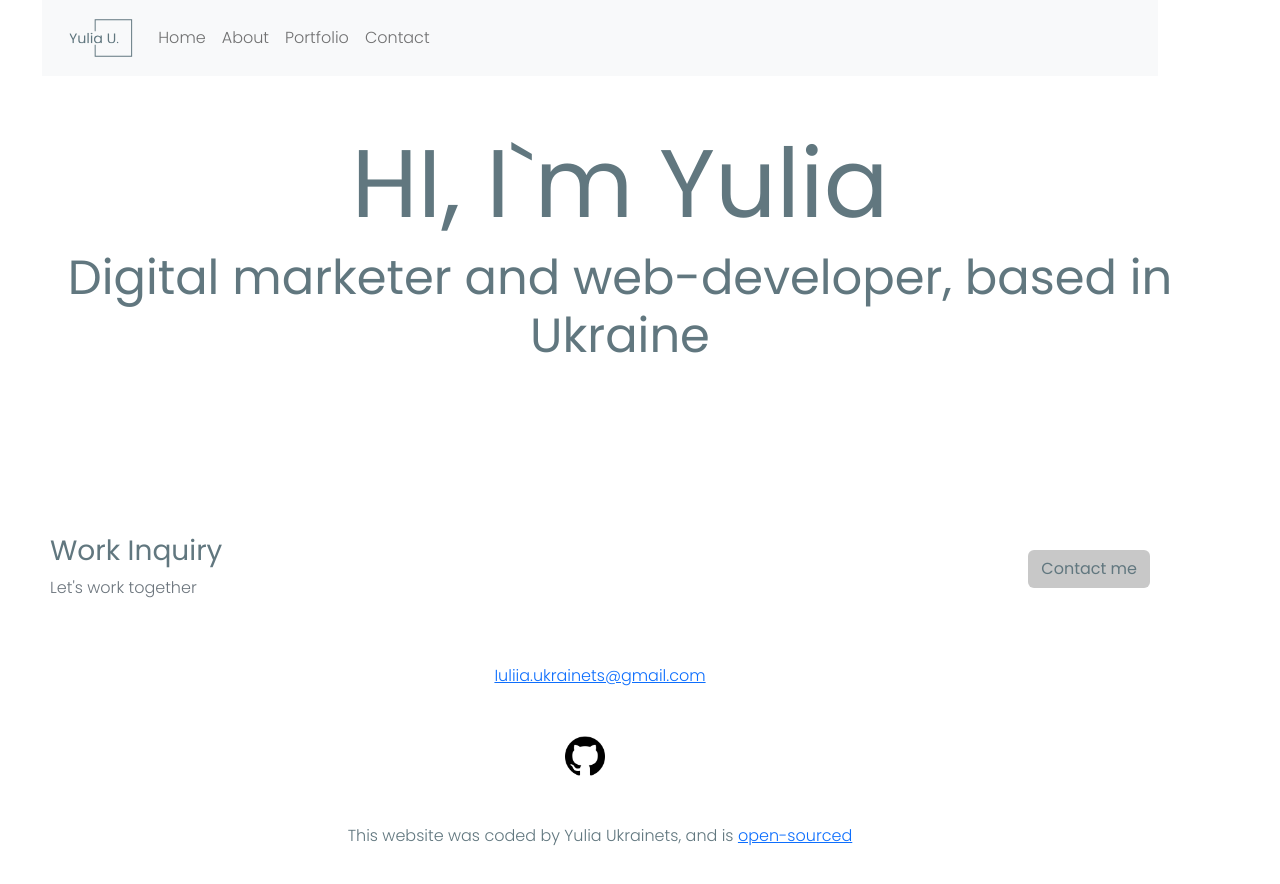
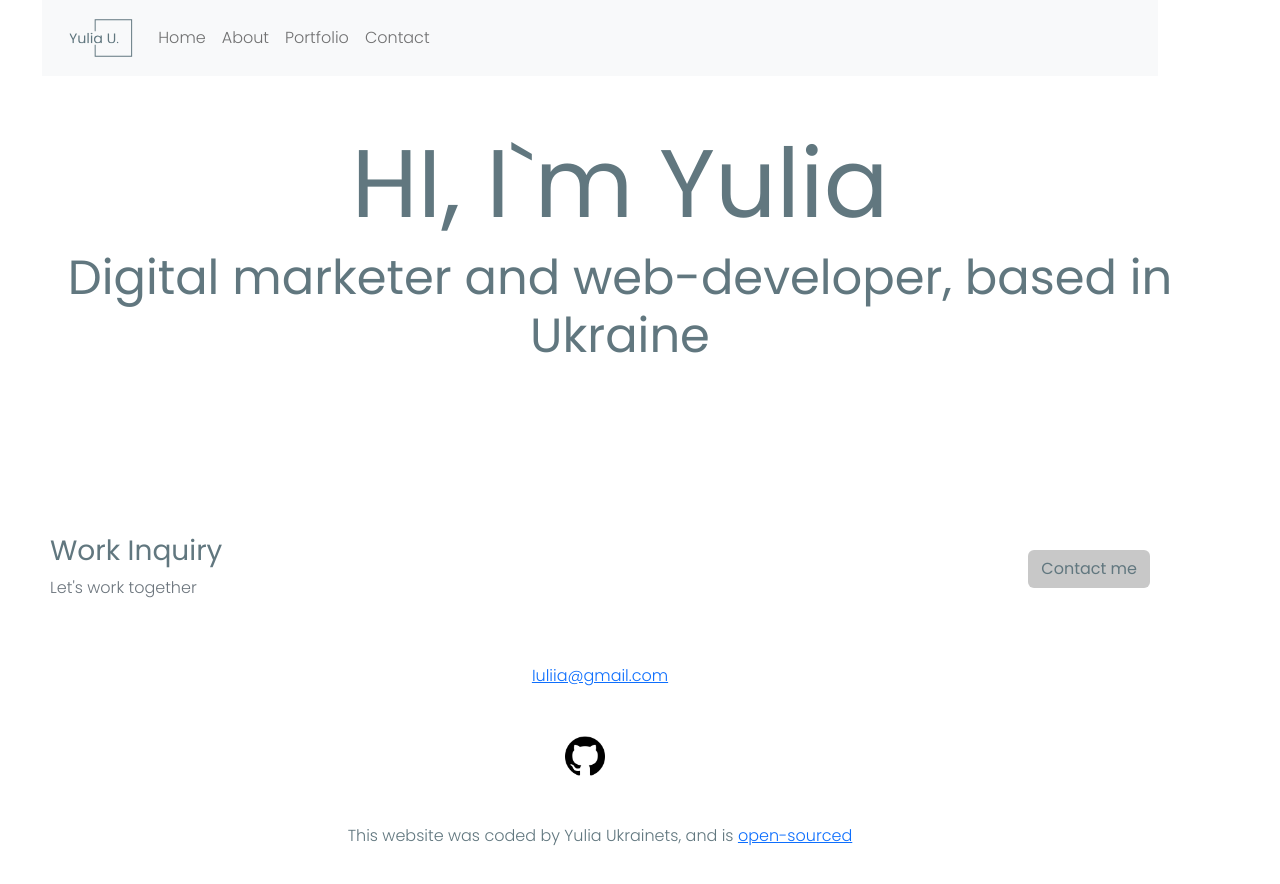
Before and after one commit to YUkrainets/Personal-page-2.0, a plain HTML site: page index.html in a window 1280 px wide. Drawn offline with nearby package versions, Linux system fonts and the light colour scheme.

Commit message:
Update index.html

```diff
--- a/index.html
+++ b/index.html
@@ -109,11 +109,11 @@
         </div>
         <div class="d-flex justify-content-center mb-5">
           <a
-            href="mailto:iuliia.ukrainets@gmail.com"
+            href="mailto:iuliia@gmail.com"
             class="email-link"
             title="Iuliia Ukrainets"
           >
-            Iuliia.ukrainets@gmail.com
+            Iuliia@gmail.com
           </a>
         </div>
 
```
